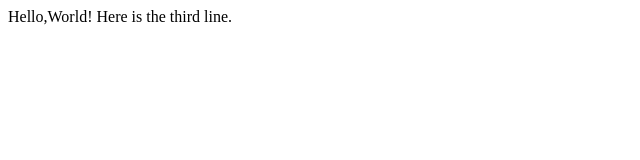
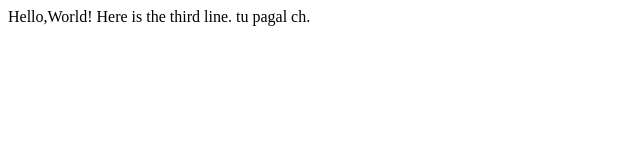
Before and after one commit to bansi-dangar/lecture1, a plain HTML site: page index.html in a window 1280 px wide. Shown: the full height of the page, 0-640 px from the left. Drawn offline with Linux system fonts and the light colour scheme.

Commit message:
added 4  line

```diff
--- a/index.html
+++ b/index.html
@@ -6,5 +6,6 @@
 	<body>
 		Hello,World!
 		Here is the third line.
+		tu pagal ch.
 	</body>
 </html>
```
